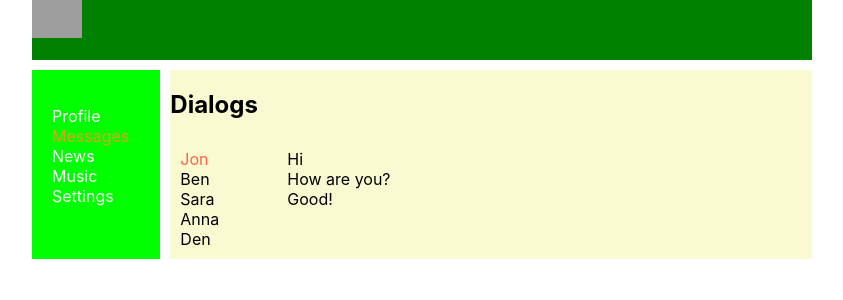
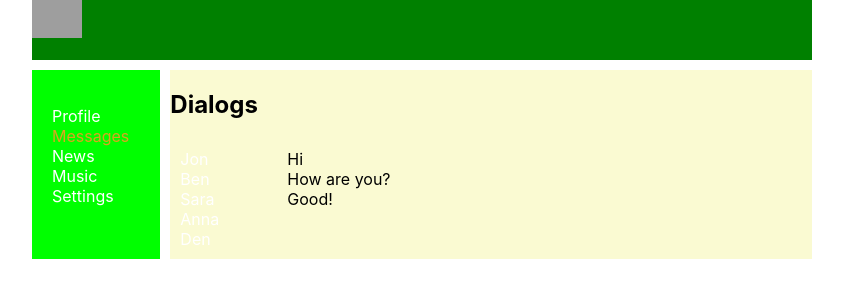
Before and after one commit to DanDev2519/react-way-of-samurai-1, a React (Create React App) app: page /Dialogs in a window 1280 px wide. Shown: the top 300 px of the page, without its empty margins (218-1061 px from the left). Built offline with nearby package versions, Linux system fonts and the light colour scheme; grey boxes are pictures that could not be loaded.

Commit message:
Add NavLink into Dialogs

```diff
--- a/src/components/Dialogs/Dialogs.jsx
+++ b/src/components/Dialogs/Dialogs.jsx
@@ -1,4 +1,5 @@
 import React from "react";
+import { NavLink } from "react-router-dom";
 import s from "./Dialogs.module.css";
 
 const Dialogs = () => {
@@ -7,11 +8,21 @@ const Dialogs = () => {
       <h2>Dialogs</h2>
       <div className={s.dialogs}>
         <div className={s.dialogItems}>
-          <div className={`${s.item}  ${s.active}`}>Jon</div>
-          <div className={s.item}>Ben</div>
-          <div className={s.item}>Sara</div>
-          <div className={s.item}>Anna</div>
-          <div className={s.item}>Den</div>
+          <div className={`${s.item}  ${s.active}`}>
+            <NavLink to="/dialogs/1">Jon</NavLink>
+          </div>
+          <div className={s.item}>
+            <NavLink to="/dialogs/2">Ben</NavLink>
+          </div>
+          <div className={s.item}>
+            <NavLink to="/dialogs/3">Sara</NavLink>
+            </div>
+          <div className={s.item}>
+            <NavLink to="/dialogs/4">Anna</NavLink>
+            </div>
+          <div className={s.item}>
+            <NavLink to="/dialogs/5">Den</NavLink>
+            </div>
         </div>
         <div className={s.messages}>
           <div className={s.message}>Hi</div>
```
Also changed, not shown: 1 other file (tests, documents, lock files or other folders).
